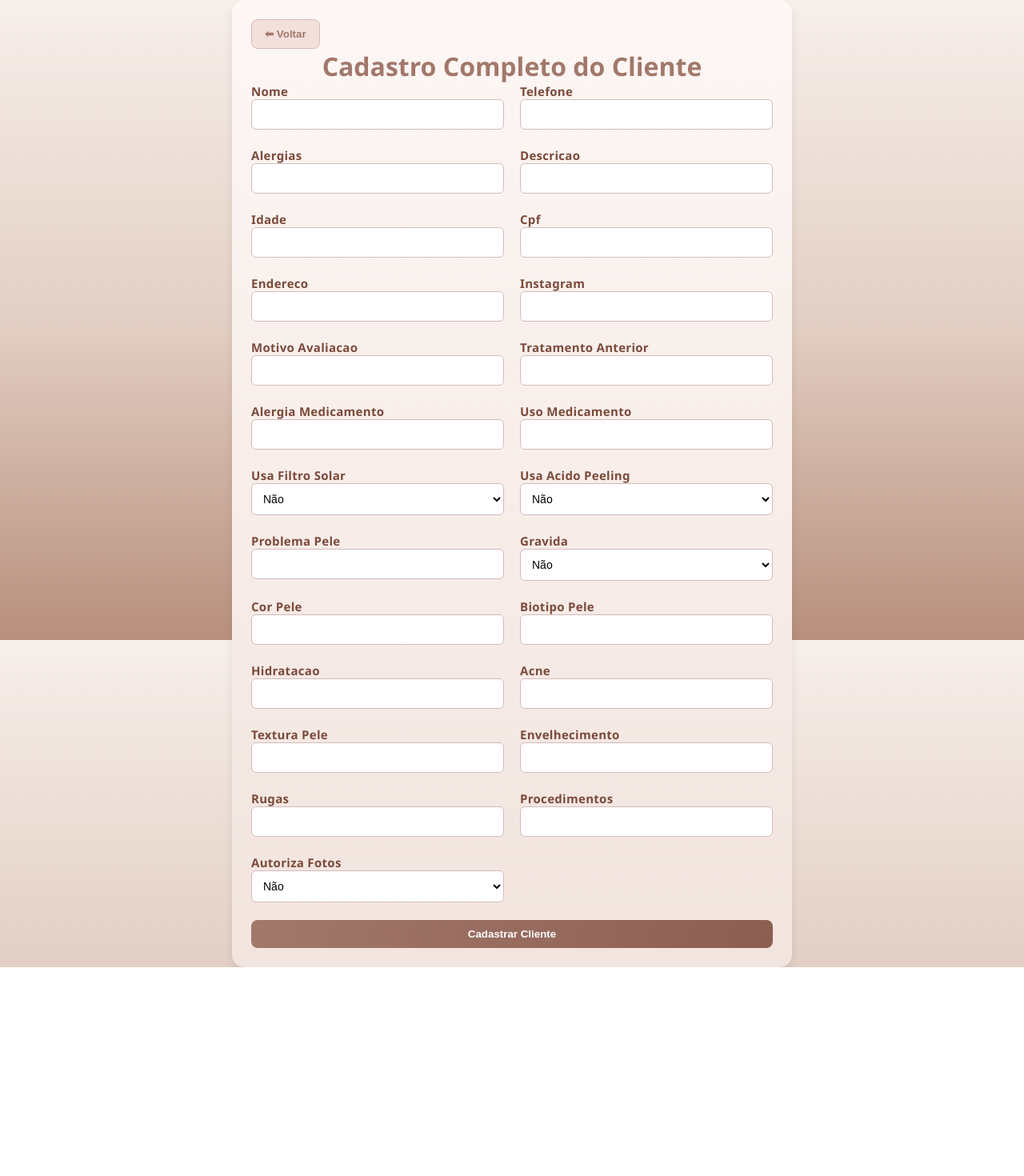
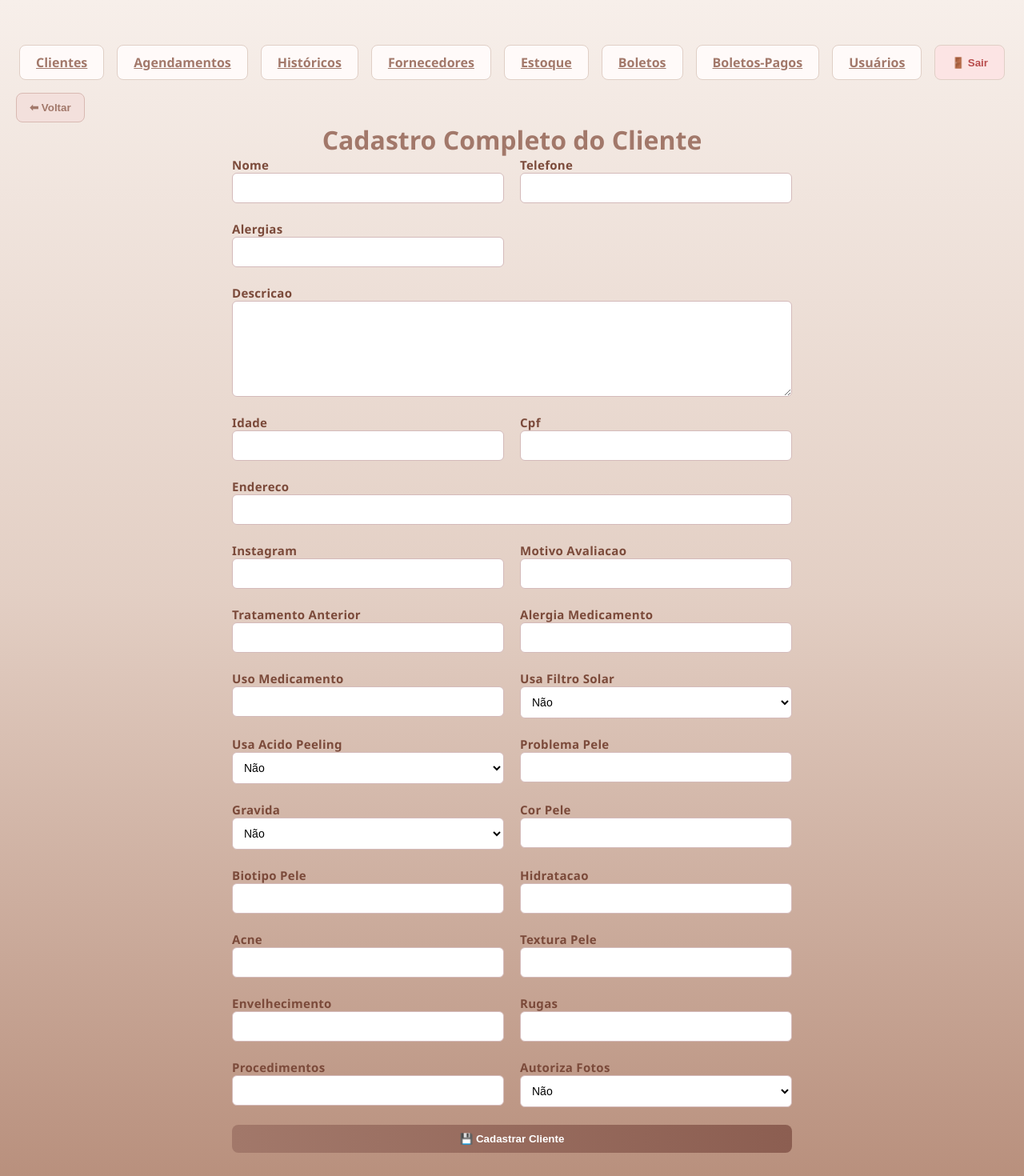
Before and after one commit to F4chini2/farmaceutica-esteta, a React (Vite) app in the folder frontend/: page /clientesfull in a window 1280 px wide. Shown: the top 1470 px of the page at 80% size. Before the commit the page ends 1209 px from the top, so only its background shows below. Built offline with nearby package versions, Linux system fonts and the light colour scheme; no server answers; sample sign-in values are in the browser's storage.

Commit message:
Update ClientesFull.jsx

```diff
--- a/frontend/src/pages/ClientesFull.jsx
+++ b/frontend/src/pages/ClientesFull.jsx
@@ -1,11 +1,14 @@
-import { useState } from 'react';
+import React, { useState } from 'react';
 import { useNavigate } from 'react-router-dom';
 import './ClientesFull.css';
+import Tabs from '../components/Tabs';
+import { API, authHeaders } from '../config/api';
 
-function ClientesFull() {
+export default function ClientesFull() {
   const navigate = useNavigate();
   const [form, setForm] = useState({
-    nome: '', telefone: '', alergias: '', descricao: '', idade: '', cpf: '', endereco: '', instagram: '',
+    nome: '', telefone: '', alergias: '', descricao: '', idade: '',
+    cpf: '', endereco: '', instagram: '',
     motivo_avaliacao: '', tratamento_anterior: '', alergia_medicamento: '', uso_medicamento: '',
     usa_filtro_solar: 'false', usa_acido_peeling: 'false', problema_pele: '', gravida: 'false',
     cor_pele: '', biotipo_pele: '', hidratacao: '', acne: '',
@@ -13,53 +16,48 @@ function ClientesFull() {
     procedimentos: '', autoriza_fotos: 'false'
   });
 
+  const booleanFields = new Set(['gravida', 'autoriza_fotos', 'usa_filtro_solar', 'usa_acido_peeling']);
+
   const handleChange = (campo, valor) => {
     setForm(prev => ({ ...prev, [campo]: valor }));
   };
 
   const handleSubmit = async (e) => {
     e.preventDefault();
-    const token = localStorage.getItem('token');
+    if (!form.nome.trim()) { alert('O Nome é obrigatório.'); return; }
 
-    if (!form.nome) {
-      alert('O Nome é obrigatório.');
-      return;
-    }
+    // Ajustes mínimos de payload
+    const body = { ...form };
+    if (body.idade === '') body.idade = null; // backend já normaliza
 
     try {
-      const resposta = await fetch('https://api.farmaceutica-esteta.com.br', {
+      const res = await fetch(`${API}/clientesfull`, {
         method: 'POST',
-        headers: {
-          'Content-Type': 'application/json',
-          Authorization: `Bearer ${token}`
-        },
-        body: JSON.stringify(form)
+        headers: { 'Content-Type': 'application/json', ...authHeaders() },
+        body: JSON.stringify(body)
       });
+      const data = await res.json().catch(() => ({}));
 
-      const dados = await resposta.json();
-
-      if (resposta.ok) {
+      if (res.ok) {
         alert('Cliente cadastrado com sucesso!');
         navigate('/dashboard');
       } else {
-        alert(dados.erro || 'Erro ao cadastrar cliente');
+        alert(data?.erro || 'Erro ao cadastrar cliente');
       }
-    } catch (err) {
+    } catch {
       alert('Erro de conexão com o servidor');
     }
   };
 
-  const booleanFields = new Set(['gravida','autoriza_fotos','usa_filtro_solar','usa_acido_peeling']);
+  return (
+    <div className="dashboard-container">
+      <Tabs />
+      <button className="btn-voltar" onClick={() => navigate('/dashboard')}>⬅ Voltar</button>
+      <h2>Cadastro Completo do Cliente</h2>
 
-  return (
-    <div className="container-box">
-      <button className="btn-voltar" onClick={() => navigate('/dashboard')}>
-        ⬅ Voltar
-      </button>
-      <h2> Cadastro Completo do Cliente</h2>
       <form onSubmit={handleSubmit} className="form-agendamento">
         {Object.entries(form).map(([campo, valor]) => (
-          <label key={campo} className="campo-formulario">
+          <label key={campo} className={`campo-formulario ${campo === 'endereco' || campo === 'descricao' ? 'full-span' : ''}`}>
             {campo.replaceAll('_', ' ').replace(/\b\w/g, l => l.toUpperCase())}
             {booleanFields.has(campo) ? (
               <select value={valor} onChange={e => handleChange(campo, e.target.value)}>
@@ -67,20 +65,20 @@ function ClientesFull() {
                 <option value="true">Sim</option>
               </select>
             ) : (
-              <input
-                value={valor}
-                onChange={e => handleChange(campo, e.target.value)}
-                type={campo === 'idade' ? 'number' : 'text'}
-              />
+              campo === 'descricao' ? (
+                <textarea value={valor} onChange={e => handleChange(campo, e.target.value)} />
+              ) : (
+                <input
+                  value={valor}
+                  onChange={e => handleChange(campo, e.target.value)}
+                  type={campo === 'idade' ? 'number' : 'text'}
+                />
+              )
             )}
           </label>
         ))}
-        <button type="submit" className="btn-primary" style={{ gridColumn: 'span 2' }}>
-          Cadastrar Cliente
-        </button>
+        <button type="submit" className="btn-primary full-span">💾 Cadastrar Cliente</button>
       </form>
     </div>
   );
 }
-
-export default ClientesFull;
```
